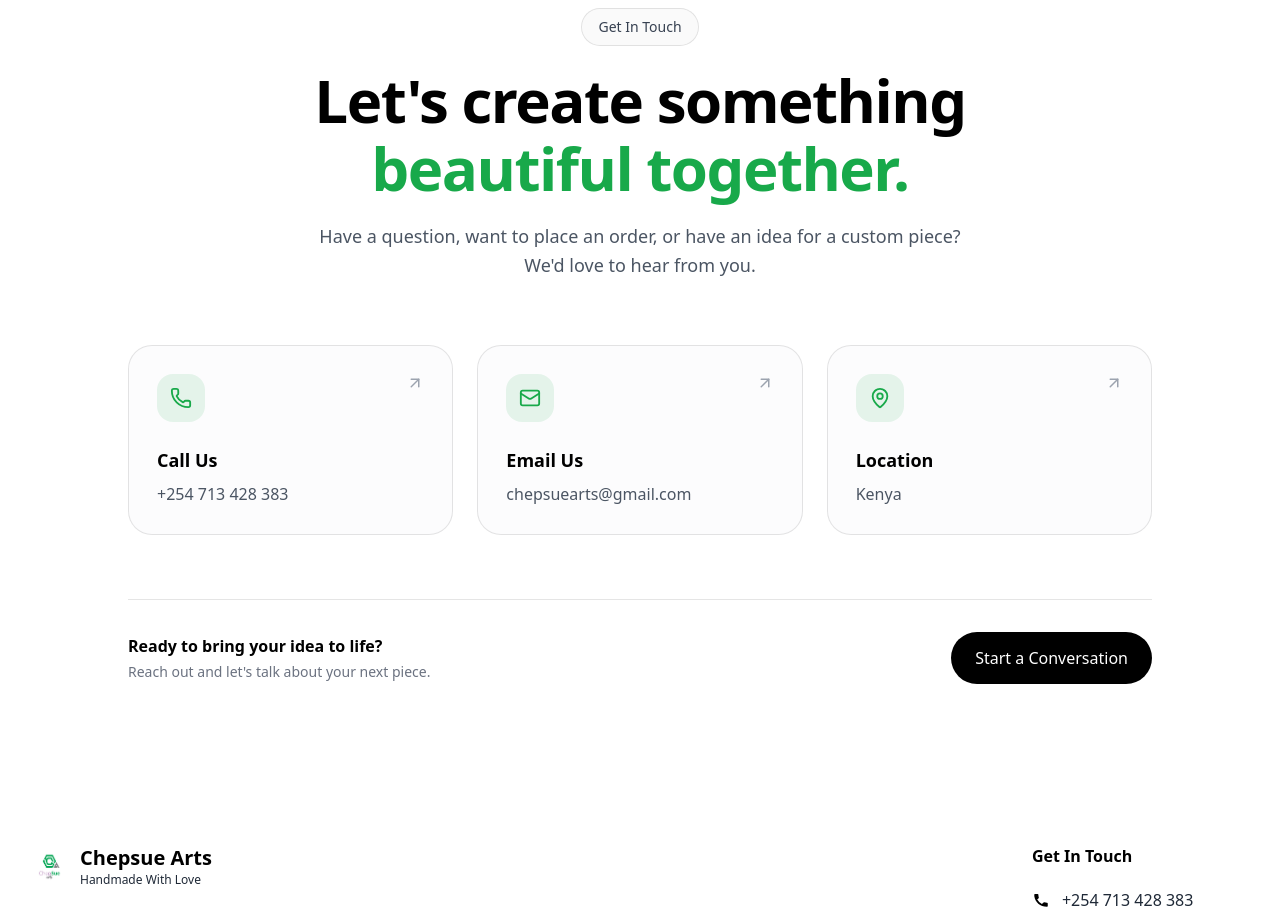
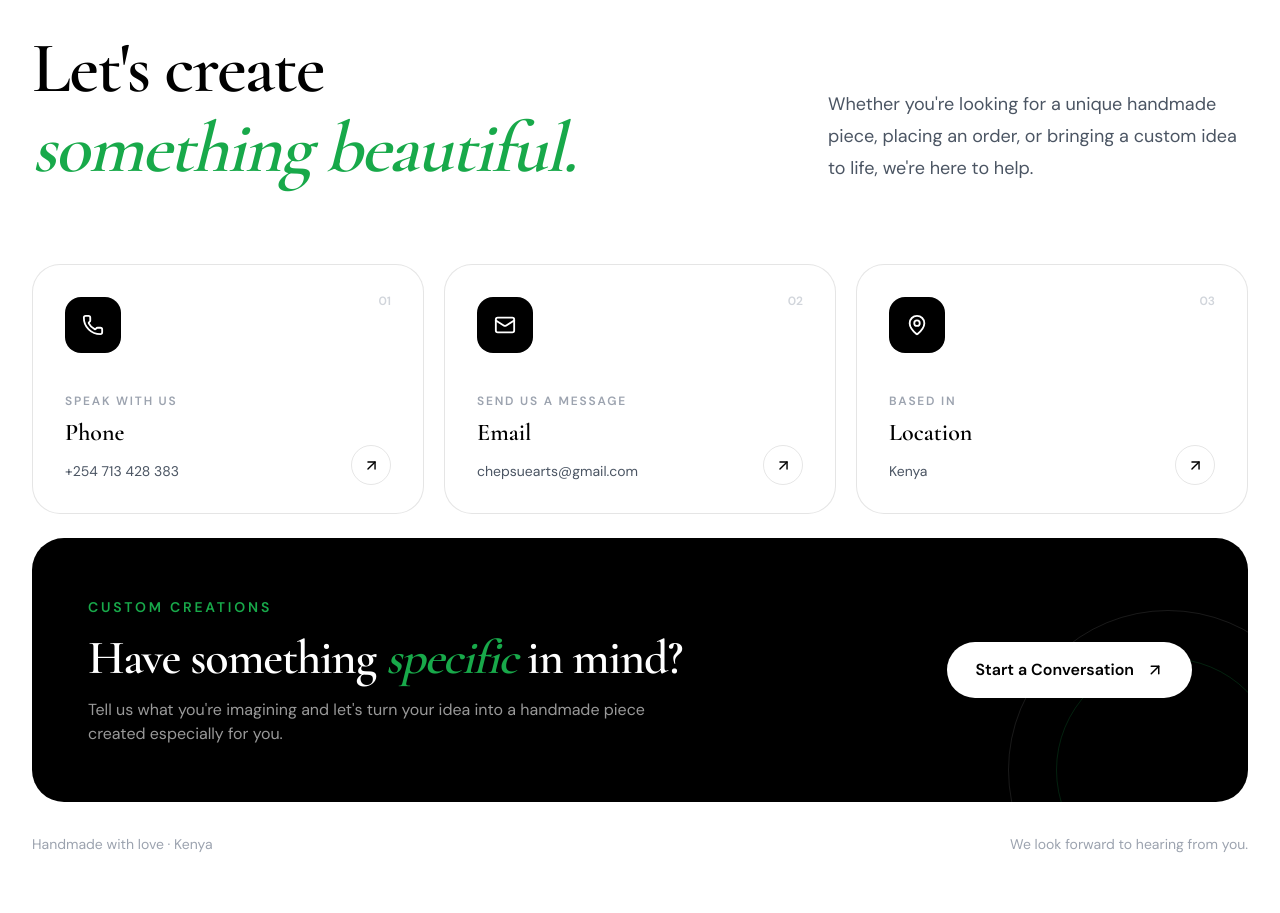
Before and after one commit to Chechep/chepsue, a React (Vite) app: page /contact in a window 1280 px wide. Shown: the part 120-1033 px from the top of the page. Built offline with nearby package versions, Linux system fonts and the light colour scheme.

Commit message:
updated contact page

```diff
--- a/src/components/Footer.jsx
+++ b/src/components/Footer.jsx
@@ -25,20 +25,18 @@ export default function Footer() {
               />
 
               <div>
-                <h2 className="font-bold text-xl">
+                <h2 className="font-bold text-xl" style={{ fontFamily: "'Cormorant Garamond', serif" }}>
                   Chepsue Arts
                 </h2>
 
-                <p className="text-xs text-gray-800">
+                <p className="text-xs italic text-gray-800"style={{ fontFamily: "'Cormorant Garamond', serif" }}>
                   Handmade With Love
                 </p>
               </div>
-
             </div>
 
-            <p className="text-gray-800 leading-relaxed mt-5 max-w-sm">
-              Unique handcrafted art and decor created with
-              creativity, care and passion.
+            <p className="text-gray-800 leading-relaxed mt-2 max-w-sm"style={{ fontFamily: "'Cormorant Garamond', sans-serif" }}>
+              Unique handcrafted art and decor created with creativity, care and passion.
             </p>
           </div>
 
@@ -46,16 +44,16 @@ export default function Footer() {
           {/* Get In Touch */}
           <div className="md:col-start-3 md:justify-self-end">
 
-            <h3 className="font-semibold text-black">
+            <h3 className="font-semibold text-black"style={{ fontFamily: "'Cormorant Garamond', serif" }}>
               Get In Touch
             </h3>
 
-            <div className="flex flex-col gap-4 mt-5">
+            <div className="flex font-extralight flex-col gap-1 mt-3">
 
               {/* Phone */}
               <a
                 href="tel:+254713428383"
-                className="flex items-center gap-3 text-gray-800 hover:text-gray-500 transition"
+                className="flex items-center gap-3 text-gray-800 hover:text-black transition"
               >
 
                 {/* Phone Icon */}
@@ -73,7 +71,7 @@ export default function Footer() {
               {/* Gmail */}
               <a
                 href="mailto:chepsuearts@gmail.com"
-                className="flex items-center gap-3 text-gray-800 hover:text-gray-500 transition"
+                className="flex items-center gap-3 text-gray-800 hover:text-black transition"
               >
 
                 {/* Google Gmail SVG */}
@@ -108,7 +106,7 @@ export default function Footer() {
               {/* Instagram */}
               <a
                 href="#contact"
-                className="flex items-center gap-3 text-gray-800 hover:text-gray-500 transition"
+                className="flex items-center gap-3 text-gray-800 hover:text-black transition"
               >
 
                 {/* Instagram SVG */}
--- a/src/components/Products.jsx
+++ b/src/components/Products.jsx
@@ -145,7 +145,7 @@ export default function Products() {
 
                       <button
                         onClick={() => addToOrder(product)}
-                        className="bg-black text-white py-3 rounded-xl flex items-center justify-center gap-2 text-sm font-semibold hover:bg-green transition"
+                        className="bg-navy/75 text-white py-3 rounded-xl flex items-center justify-center gap-2 text-sm font-semibold hover:bg-green transition"
                       >
                         <ShoppingCart size={17} />
                         Order
--- a/src/pages/Contact.jsx
+++ b/src/pages/Contact.jsx
@@ -1,121 +1,198 @@
-import {
-  Phone,
-  Mail,
-  MapPin,
-  ArrowUpRight,
-} from "lucide-react";
+import { ArrowUpRight, Mail, MapPin, Phone } from "lucide-react";
+
+const whatsappNumber = "254713428383";
 
 export default function Contact() {
   const contactDetails = [
     {
       icon: Phone,
-      title: "Call Us",
+      title: "Phone",
+      label: "Speak with us",
       value: "+254 713 428 383",
       href: "tel:+254713428383",
     },
     {
       icon: Mail,
-      title: "Email Us",
+      title: "Email",
+      label: "Send us a message",
       value: "chepsuearts@gmail.com",
       href: "mailto:chepsuearts@gmail.com",
     },
     {
       icon: MapPin,
       title: "Location",
+      label: "Based in",
       value: "Kenya",
       href: "#",
     },
   ];
 
+  const openWhatsApp = () => {
+    const message = encodeURIComponent(
+      "Hello Chepsue Arts, I would like to start a conversation about your artwork."
+    );
+
+    window.open(
+      `https://wa.me/${whatsappNumber}?text=${message}`,
+      "_blank"
+    );
+  };
+
   return (
-    <section
-      id="contact"
-      className="py-24 lg:py-32 bg-white"
-    >
+    <section id="contact" className="min-h-screen bg-white py-24 lg:py-32">
       <div className="max-w-7xl mx-auto px-6 lg:px-8">
 
-        {/* Header */}
-        <div className="max-w-3xl mx-auto text-center">
+        {/* HEADER */}
+        <div className="grid lg:grid-cols-[1fr_420px] gap-12 lg:gap-24 items-end">
+          <div>
+            <h1
+              className="text-5xl sm:text-6xl lg:text-7xl font-semibold text-black mt-6 tracking-tight leading-[0.95]"
+              style={{ fontFamily: "'Cormorant Garamond', serif" }}>
+              Let's create
+              <span className="block italic text-green mt-2">
+                something beautiful.
+              </span>
+            </h1>
+          </div>
 
-          <span className="inline-flex items-center px-4 py-2 rounded-full border border-black/10 bg-black/[0.02] text-sm font-medium text-gray-700">
-            Get In Touch
-          </span>
-
-          <h2 className="text-4xl sm:text-5xl lg:text-6xl font-bold text-black mt-6 tracking-tight">
-            Let's create something
-            <span className="block text-green mt-2">
-              beautiful together.
-            </span>
-          </h2>
-
-          <p className="text-gray-600 text-lg leading-relaxed mt-6 max-w-2xl mx-auto">
-            Have a question, want to place an order, or have an idea
-            for a custom piece? We'd love to hear from you.
-          </p>
+          <div>
+            <p
+              className="text-gray-600 text-lg leading-8"
+              style={{ fontFamily: "'DM Sans', sans-serif" }}
+            >
+              Whether you're looking for a unique handmade piece,
+              placing an order, or bringing a custom idea to life,
+              we're here to help.
+            </p>
+          </div>
 
         </div>
 
-        {/* Contact Cards */}
-        <div className="grid md:grid-cols-3 gap-5 lg:gap-6 max-w-5xl mx-auto mt-16">
+        {/* CONTACT CARDS */}
+        <div className="grid grid-cols-3 gap-3 sm:gap-5 mt-20">
 
-          {contactDetails.map((item) => {
+          {contactDetails.map((item, index) => {
             const Icon = item.icon;
 
             return (
               <a
                 key={item.title}
                 href={item.href}
-                className="group p-7 rounded-3xl border border-black/10 bg-gray-50/50 transition-all duration-300 hover:-translate-y-2 hover:shadow-xl hover:border-green/20"
+                className="group relative overflow-hidden rounded-[24px] sm:rounded-[28px] border border-black/10 bg-white p-4 sm:p-7 lg:p-8 transition-all duration-300 hover:-translate-y-1 hover:border-black/20 hover:shadow-xl"
               >
-                <div className="flex items-start justify-between">
 
-                  <div className="w-12 h-12 rounded-2xl bg-green/10 flex items-center justify-center">
-                    <Icon
-                      size={22}
-                      className="text-green transition-transform duration-300 group-hover:scale-110"
-                    />
-                  </div>
+                {/* NUMBER */}
+                <span
+                  className="absolute top-4 right-4 sm:top-7 sm:right-8 text-[10px] sm:text-xs font-semibold text-gray-300"
+                  style={{ fontFamily: "'DM Sans', sans-serif" }}
+                >
+                  0{index + 1}
+                </span>
 
-                  <ArrowUpRight
+                {/* ICON */}
+                <div className="w-10 h-10 sm:w-14 sm:h-14 rounded-xl sm:rounded-2xl bg-black flex items-center justify-center transition-all duration-300 group-hover:bg-green">
+                  <Icon
                     size={18}
-                    className="text-gray-400 transition-all duration-300 group-hover:text-green group-hover:translate-x-1 group-hover:-translate-y-1"
+                    className="sm:w-[22px] sm:h-[22px] text-white"
                   />
+                </div>
+
+                <div className="mt-6 sm:mt-10">
+
+                  <p
+                    className="text-[9px] sm:text-xs uppercase tracking-[0.12em] sm:tracking-[0.15em] text-gray-400 font-semibold"
+                    style={{ fontFamily: "'DM Sans', sans-serif" }}
+                  >
+                    {item.label}
+                  </p>
+
+                  <h2
+                    className="text-lg sm:text-2xl font-semibold text-black mt-1 sm:mt-2"
+                    style={{ fontFamily: "'Cormorant Garamond', serif" }}
+                  >
+                    {item.title}
+                  </h2>
+
+                  <p
+                    className="text-gray-600 text-[10px] sm:text-sm mt-2 sm:mt-3 break-words leading-relaxed"
+                    style={{ fontFamily: "'DM Sans', sans-serif" }}
+                  >
+                    {item.value}
+                  </p>
 
                 </div>
 
-                <h3 className="text-lg font-bold text-black mt-6">
-                  {item.title}
-                </h3>
+                {/* ARROW */}
+                <div className="absolute bottom-4 right-4 sm:bottom-7 sm:right-8 w-7 h-7 sm:w-10 sm:h-10 rounded-full border border-black/10 flex items-center justify-center transition-all duration-300 group-hover:bg-black group-hover:border-black">
+                  <ArrowUpRight
+                    size={14}
+                    className="sm:w-[17px] sm:h-[17px] text-black group-hover:text-white transition"
+                  />
+                </div>
 
-                <p className="text-gray-600 mt-2 break-words">
-                  {item.value}
-                </p>
               </a>
             );
           })}
 
         </div>
 
-        {/* Bottom CTA */}
-        <div className="max-w-5xl mx-auto mt-16 pt-8 border-t border-black/10 flex flex-col md:flex-row items-center justify-between gap-5">
+        {/* CTA */}
+        <div className="relative overflow-hidden mt-6 rounded-[28px] sm:rounded-[32px] bg-black text-white p-7 sm:p-10 lg:p-14">
 
-          <div>
-            <p className="text-black font-semibold">
-              Ready to bring your idea to life?
-            </p>
+          <div className="relative z-10 flex flex-col lg:flex-row lg:items-center justify-between gap-8">
 
-            <p className="text-gray-500 text-sm mt-1">
-              Reach out and let's talk about your next piece.
-            </p>
+            <div className="max-w-2xl">
+
+              <span
+                className="text-green text-xs sm:text-sm font-semibold uppercase tracking-[0.2em]"
+                style={{ fontFamily: "'DM Sans', sans-serif" }}
+              >
+                Custom Creations
+              </span>
+
+              <h2
+                className="text-3xl sm:text-4xl lg:text-5xl font-semibold mt-4 tracking-tight"
+                style={{ fontFamily: "'Cormorant Garamond', serif" }}
+              >
+                Have something
+                <span className="text-green italic"> specific </span>
+                in mind?
+              </h2>
+
+              <p
+                className="text-white/60 mt-4 leading-7 max-w-xl text-sm sm:text-base"
+                style={{ fontFamily: "'DM Sans', sans-serif" }}
+              >
+                Tell us what you're imagining and let's turn your
+                idea into a handmade piece created especially for you.
+              </p>
+
+            </div>
+
+            <button
+              onClick={openWhatsApp}
+              className="shrink-0 inline-flex items-center justify-center gap-3 bg-white text-black px-7 py-4 rounded-full font-semibold transition-all duration-300 hover:bg-green hover:text-white hover:scale-105"
+              style={{ fontFamily: "'DM Sans', sans-serif" }}
+            >
+              Start a Conversation
+              <ArrowUpRight size={18} />
+            </button>
+
           </div>
 
-          <a
-            href="mailto:chepsuearts@gmail.com"
-            className="bg-black text-white px-6 py-3.5 rounded-full font-medium transition-all duration-300 hover:bg-green hover:scale-105"
-          >
-            Start a Conversation
-          </a>
+          {/* DECORATIVE CIRCLES */}
+          <div className="absolute -right-20 -bottom-32 w-80 h-80 border border-white/10 rounded-full" />
+          <div className="absolute -right-8 -bottom-20 w-56 h-56 border border-green/20 rounded-full" />
 
+        </div>
+
+        {/* FOOTNOTE */}
+        <div
+          className="flex flex-col sm:flex-row items-center justify-between gap-4 mt-8 text-sm text-gray-400"
+          style={{ fontFamily: "'DM Sans', sans-serif" }}
+        >
+          <p>Handmade with love · Kenya</p>
+          <p>We look forward to hearing from you.</p>
         </div>
 
       </div>
```
Also changed, not shown: src/pages/Product.jsx (+7 -11 lines).
